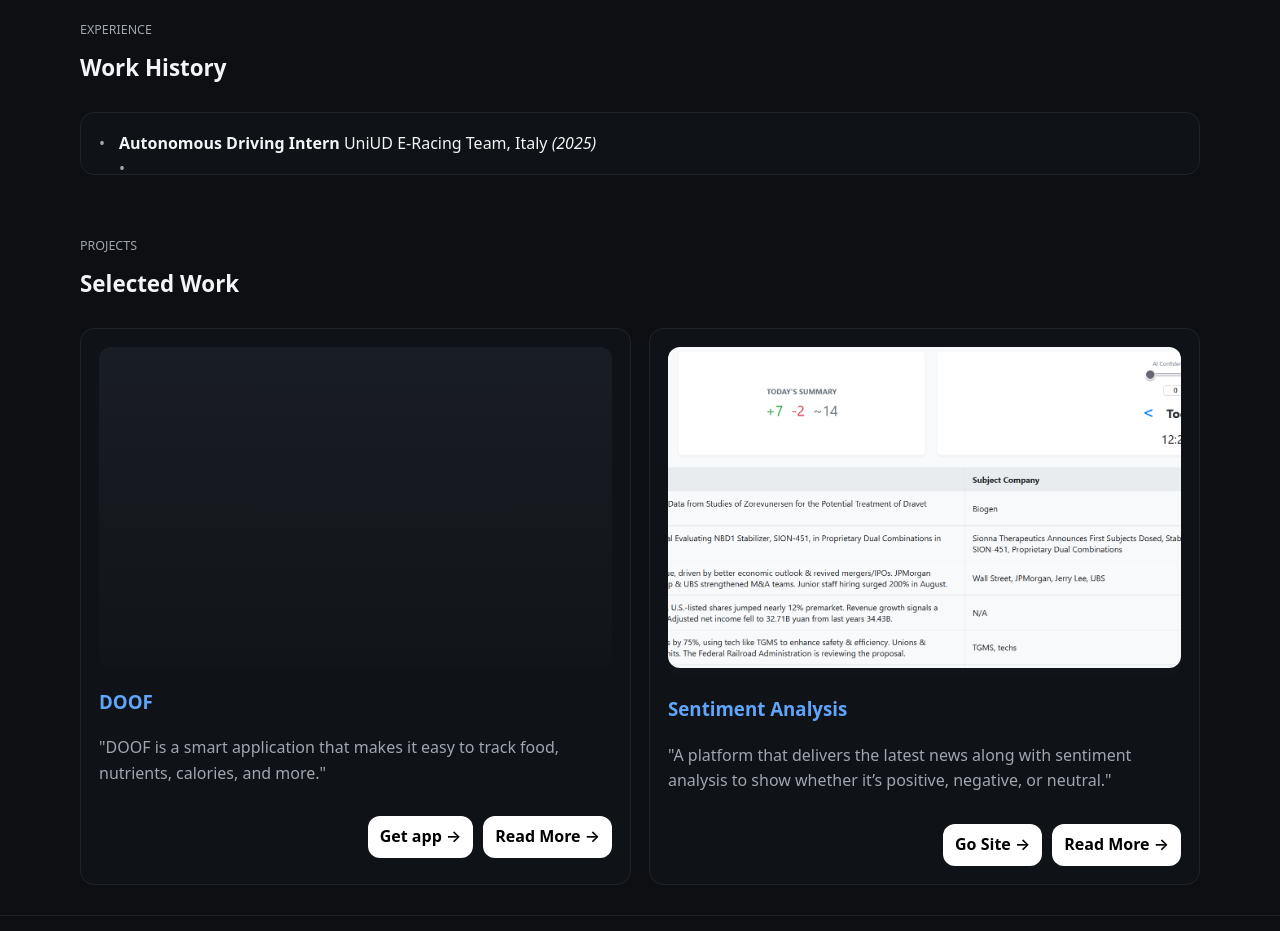
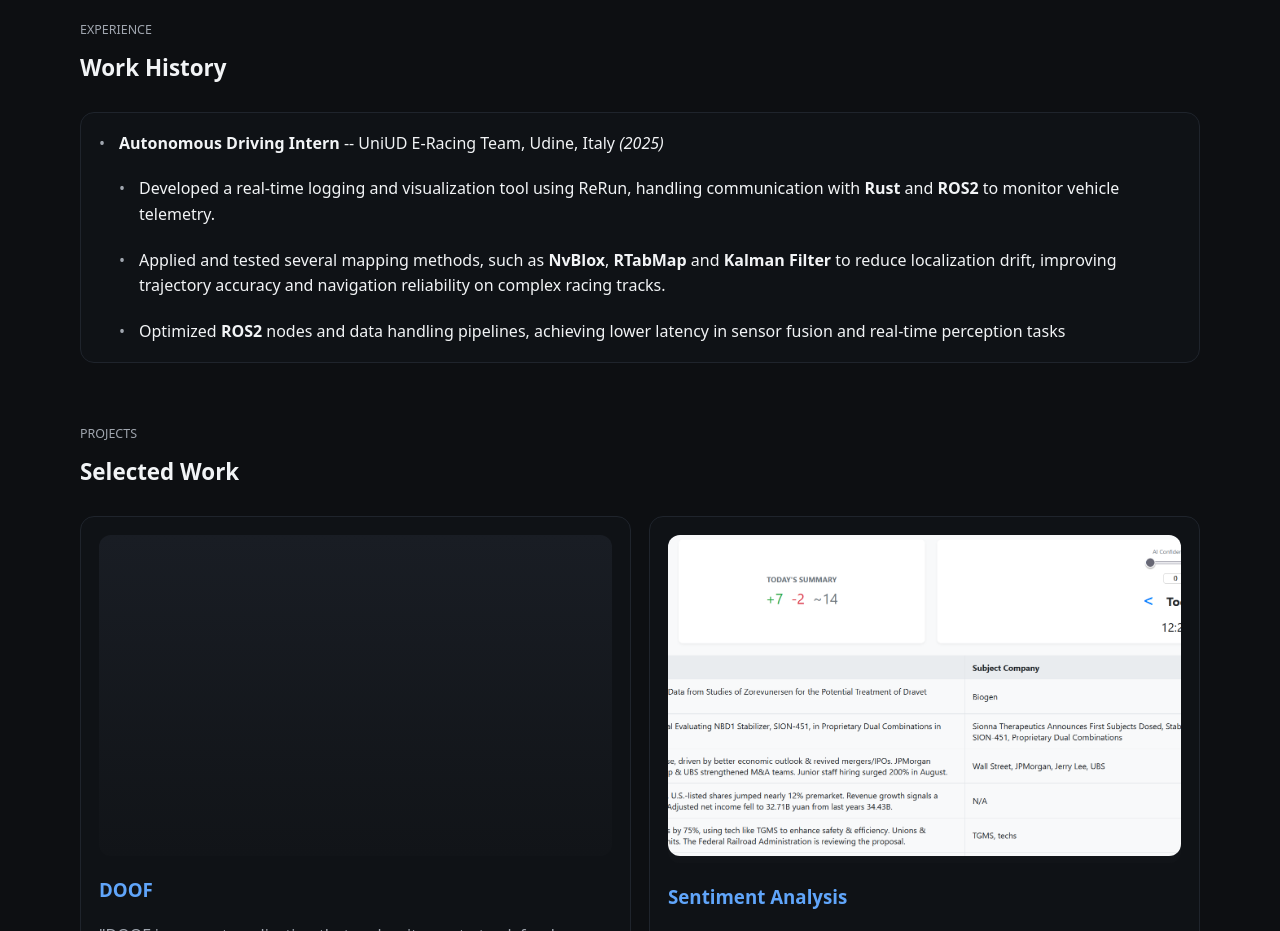
Before and after one commit to KOlCIqwq/kolciqwq.github.io, a plain HTML site: page index.html in a window 1280 px wide. Shown: the part 1040-1971 px from the top of the page. Drawn offline with nearby package versions, Linux system fonts and the light colour scheme.

Commit message:
Added experience description

```diff
--- a/index.html
+++ b/index.html
@@ -171,10 +171,20 @@
         </div>
         <div class="card" data-reveal>
           <ul>
-            <li><strong>Autonomous Driving Intern</strong> UniUD E-Racing Team, Italy <em>(2025)</em>
-              <ul>
-                <li></li>
-              </ul>
+            <li><strong>Autonomous Driving Intern</strong> -- UniUD E-Racing Team, Udine, Italy <em>(2025)</em>
+              <div class = "experience-details">
+                <ul>
+                  <li>
+                      Developed a real-time logging and visualization tool using ReRun, handling communication with <strong>Rust</strong> and <strong>ROS2</strong> to monitor vehicle telemetry.
+                  </li>
+                  <li>
+                    Applied and tested several mapping methods, such as <strong>NvBlox</strong>, <strong>RTabMap</strong> and <strong>Kalman Filter</strong> to reduce localization drift, improving trajectory accuracy and navigation reliability on complex racing tracks.
+                  </li>
+                  <li>
+                    Optimized <strong>ROS2</strong> nodes and data handling pipelines, achieving lower latency in sensor fusion and real-time perception tasks
+                  </li>
+                </ul>
+            </div>
             </li>
           </ul>
         </div>
--- a/style.css
+++ b/style.css
@@ -527,4 +527,8 @@ footer .container{ display:flex; justify-content:space-between; gap:12px; flex-w
     width: 100%;
     height: 100%;
     object-fit: cover;
+  }
+
+.experience-details ul li{
+  margin-top: 20px;
 }
```
